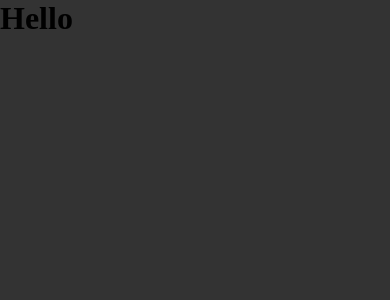
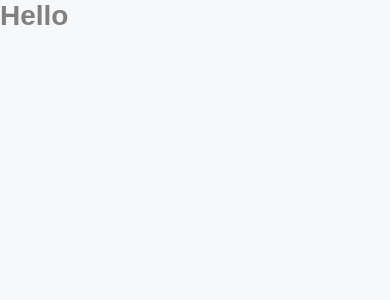
Before and after one commit to berTrindade/podcaster, a Next.js app: page / in a window 390 px wide. Shown: the top 300 px of the page. Built offline with nearby package versions, Linux system fonts and the light colour scheme.

Commit message:
style: add global styles
Added global styles and accessible font sizing

```diff
--- a/src/pages/_app.tsx
+++ b/src/pages/_app.tsx
@@ -1,4 +1,4 @@
-import '../styles/global.css';
+import '../styles/global.scss';
 
 function MyApp({ Component, pageProps }) {
   return <Component {...pageProps} />;
--- a/src/styles/global.css
+++ /dev/null
@@ -1,9 +0,0 @@
-* {
-    margin: 0;
-    padding: 0;
-    box-sizing: border-box;
-}
-
-body {
-    background: #333;
-}
--- /dev/null
+++ b/src/styles/global.scss
@@ -0,0 +1,55 @@
+* {
+    margin: 0;
+    padding: 0;
+    box-sizing: border-box;
+  }
+
+:root {
+    --white: #fff;
+
+    --gray-50: #f7f8fa;
+    --gray-100: #e6e8eb;
+    --gray-200: #afb2b1;
+    --gray-500: #808080;
+    --gray-800: #494d4b;
+
+    --green-500: #04d361;
+
+    --purple-300: #9f75ff;
+    --purple-400: #9164fa;
+    --purple-500: #8257e5;
+    --purple-800: #6f48c9;
+}
+
+@media (max-width: 1080px) {
+    html {
+      font-size: 93.75%; // 16 x 0.9375 = minus 1 pixel with rem measurement
+    }
+}
+
+@media (max-width: 720px) {
+    html {
+      font-size: 87.5%; // 14 x 0.9375 = minus 1 pixel with rem measurement
+    }
+}
+
+body {
+   background: var(--gray-50);
+}
+
+body, input, textarea, button {
+    font: 500 1rem sans-serif;
+    color: var(--gray-500);
+}
+
+h1 {
+  font-size: 2rem;
+}
+
+h2 {
+  font-size: 1.6rem;
+}
+
+button {
+  cursor: pointer;
+}
```
